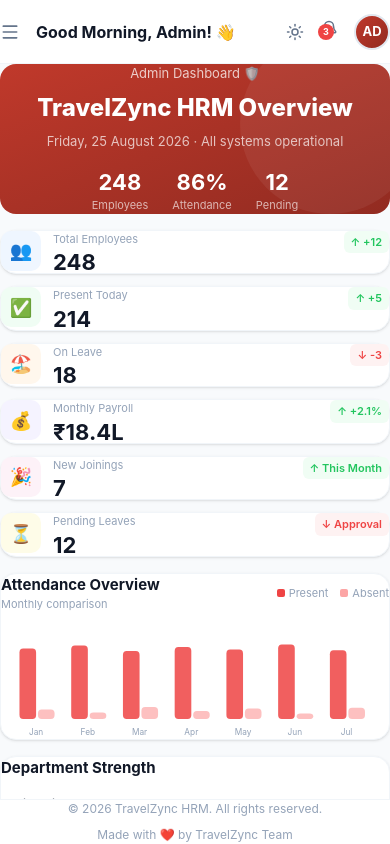
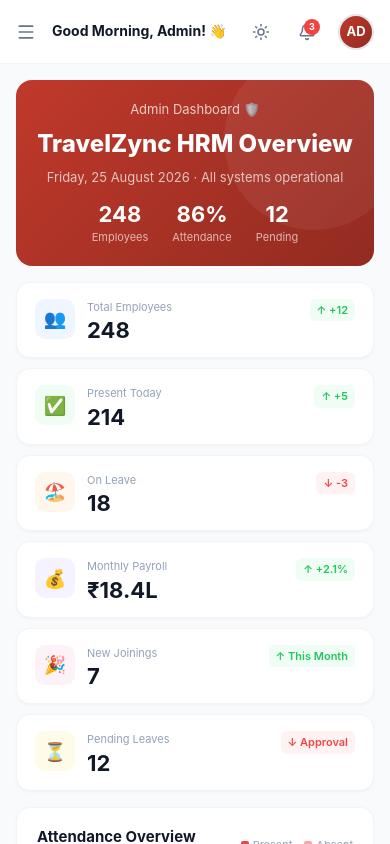
Before and after one commit to Travelzync/Travelzync-HRM-Frontend, a React (Vite) app: page /admin/dashboard in a window 390 px wide. Built offline with nearby package versions, Linux system fonts and the light colour scheme; sample sign-in values are in the browser's storage; the HTML template or start-up script is replaced by a standard one.

Commit message:
updated responsive design

```diff
--- a/src/components/AdminHeader.jsx
+++ b/src/components/AdminHeader.jsx
@@ -5,51 +5,59 @@
   const greeting = hour < 12 ? 'Good Morning' : hour < 17 ? 'Good Afternoon' : 'Good Evening'
 
   return (
-    <header className="h-16 bg-white border-b border-[#f1f5f9] flex items-center px-4 md:px-6 gap-4 shrink-0">
-      <button
-        onClick={onMenuClick}
-        className="lg:hidden p-1.5 hover:bg-slate-100 rounded-lg cursor-pointer text-[#64748b]"
-        style={{ background: 'none', border: 'none' }}
-      >
+    <header style={{
+      height: 64, background: '#fff',
+      borderBottom: '1px solid #f1f5f9',
+      display: 'flex', alignItems: 'center',
+      padding: '0 24px', gap: 16, flexShrink: 0,
+    }} className="responsive-header">
+      <button onClick={onMenuClick} className="lg:hidden" style={{ background: 'none', border: 'none', cursor: 'pointer', color: '#64748b' }}>
         <Menu size={20} />
       </button>
 
-      {/* Greeting */}
-      <div className="flex-1 min-w-0">
-        <p style={{ fontSize: 16, fontWeight: 700, color: '#111827', lineHeight: 1 }}>
+      <div style={{ flex: 1, minWidth: 0 }}>
+        <p style={{ fontSize: 16, fontWeight: 700, color: '#111827', lineHeight: 1.2 }} className="responsive-header-greeting truncate">
           {greeting}, Admin! 👋
         </p>
-        <p className="hidden sm:block text-[12px] text-[#94a3b8] mt-1 truncate">
-          Welcome to TravelZync HRM Admin Panel.
-        </p>
+        <p style={{ fontSize: 12, color: '#94a3b8', marginTop: 3 }} className="responsive-header-greeting-sub">Welcome to TravelZync HRM Admin Panel.</p>
       </div>
 
-      {/* Search Bar - hidden on mobile, visible on md and up */}
-      <div className="hidden md:flex items-center gap-2 bg-[#f8fafc] border border-[#e2e8f0] rounded-lg px-3 py-1.5 w-[220px]">
+      <div style={{
+        display: 'flex', alignItems: 'center', gap: 8,
+        background: '#f8fafc', border: '1px solid #e2e8f0',
+        borderRadius: 8, padding: '7px 12px', width: 220,
+      }} className="responsive-header-search">
         <Search size={14} color="#94a3b8" />
-        <input
-          placeholder="Search anything..."
-          style={{ border: 'none', background: 'none', outline: 'none', fontSize: 13, color: '#374151', flex: 1 }}
-        />
-        <span className="text-[10px] text-[#94a3b8] bg-[#e2e8f0] rounded px-1.5 py-0.5">Ctrl+K</span>
+        <input placeholder="Search anything..." style={{
+          border: 'none', background: 'none', outline: 'none',
+          fontSize: 13, color: '#374151', flex: 1,
+        }} />
+        <span style={{ fontSize: 10, color: '#94a3b8', background: '#e2e8f0', borderRadius: 4, padding: '2px 5px' }}>Ctrl+K</span>
       </div>
 
-      {/* Icons */}
-      <button className="p-1.5 hover:bg-slate-100 rounded-lg cursor-pointer text-[#64748b]" style={{ background: 'none', border: 'none' }}>
+      <button style={{ background: 'none', border: 'none', cursor: 'pointer', color: '#64748b', padding: 6 }}>
         <Sun size={18} />
       </button>
 
-      <div className="relative">
-        <button className="p-1.5 hover:bg-slate-100 rounded-lg cursor-pointer text-[#64748b]" style={{ background: 'none', border: 'none' }}>
+      <div style={{ position: 'relative' }}>
+        <button style={{ background: 'none', border: 'none', cursor: 'pointer', color: '#64748b', padding: 6 }}>
           <Bell size={18} />
         </button>
-        <span className="absolute top-1 right-1 w-4 h-4 rounded-full bg-[#ef4444] color-[#fff] text-[9px] font-bold flex items-center justify-center text-white">
-          3
-        </span>
+        <span style={{
+          position: 'absolute', top: 2, right: 2,
+          width: 16, height: 16, borderRadius: '50%',
+          background: '#ef4444', color: '#fff',
+          fontSize: 9, fontWeight: 700,
+          display: 'flex', alignItems: 'center', justifyContent: 'center',
+        }}>3</span>
       </div>
 
-      {/* Avatar */}
-      <div className="w-9 h-9 rounded-full bg-gradient-to-br from-[#c0392b] to-[#922b21] flex items-center justify-center cursor-pointer border-2 border-[#e2e8f0] shrink-0">
+      <div style={{
+        width: 36, height: 36, borderRadius: '50%',
+        background: 'linear-gradient(135deg, #c0392b, #922b21)',
+        display: 'flex', alignItems: 'center', justifyContent: 'center',
+        cursor: 'pointer', border: '2px solid #e2e8f0',
+      }}>
         <span style={{ color: '#fff', fontSize: 13, fontWeight: 700 }}>AD</span>
       </div>
     </header>
--- a/src/index.css
+++ b/src/index.css
@@ -14,3 +14,139 @@
 .hide-scroll::-webkit-scrollbar {
   display: none;
 }
+
+/* ── Mobile & Tablet Responsive Overrides (max-width: 1024px) ── */
+@media (max-width: 1024px) {
+  /* Main layouts */
+  .responsive-layout-wrapper {
+    display: block !important;
+  }
+
+  .responsive-layout-container {
+    display: flex !important;
+    flex-direction: column !important;
+    align-items: stretch !important;
+    gap: 16px !important;
+  }
+
+  .responsive-layout-main {
+    padding: 16px !important;
+  }
+
+  .responsive-right-column {
+    width: 100% !important;
+  }
+
+  /* Layout Header */
+  .responsive-header {
+    padding: 0 16px !important;
+  }
+
+  .responsive-header-search {
+    display: none !important;
+  }
+
+  .responsive-header-greeting-sub {
+    display: none !important;
+  }
+
+  /* Layout Footer */
+  .responsive-footer {
+    padding: 12px 16px !important;
+    flex-direction: column !important;
+    gap: 8px !important;
+    text-align: center !important;
+  }
+
+  /* Hero Banners */
+  .responsive-hero-banner {
+    flex-direction: column !important;
+    align-items: center !important;
+    text-align: center !important;
+    gap: 16px !important;
+    padding: 20px !important;
+  }
+
+  .responsive-hero-actions {
+    flex-wrap: wrap !important;
+    justify-content: center !important;
+    width: 100% !important;
+  }
+
+  /* Stat Grids */
+  .responsive-stats-grid-4 {
+    grid-template-columns: repeat(2, minmax(0, 1fr)) !important;
+    gap: 10px !important;
+  }
+
+  .responsive-stats-grid-3 {
+    grid-template-columns: repeat(2, minmax(0, 1fr)) !important;
+    gap: 10px !important;
+  }
+
+  /* Inner Content Grids */
+  .responsive-double-grid {
+    grid-template-columns: minmax(0, 1fr) !important;
+    gap: 16px !important;
+  }
+
+  .responsive-triple-grid {
+    grid-template-columns: minmax(0, 1fr) !important;
+    gap: 16px !important;
+  }
+
+  /* Table responsiveness wrapper */
+  .responsive-table-wrapper {
+    overflow-x: auto !important;
+    width: 100% !important;
+  }
+
+  /* Leave Request container */
+  .responsive-leave-item {
+    flex-direction: column !important;
+    align-items: flex-start !important;
+    gap: 10px !important;
+  }
+
+  /* Header Greeting */
+  .responsive-header-greeting {
+    font-size: 14px !important;
+  }
+
+  /* Prevent SVGs from expanding grid columns */
+  .responsive-layout-main svg {
+    max-width: 100% !important;
+  }
+}
+
+@media (max-width: 640px) {
+  .responsive-stats-grid-4 {
+    grid-template-columns: minmax(0, 1fr) !important;
+  }
+
+  .responsive-stats-grid-3 {
+    grid-template-columns: minmax(0, 1fr) !important;
+  }
+
+  .responsive-triple-grid {
+    grid-template-columns: minmax(0, 1fr) !important;
+  }
+
+  /* Quick actions grid on mobile */
+  .responsive-quick-actions-grid {
+    grid-template-columns: repeat(2, minmax(0, 1fr)) !important;
+  }
+
+  /* Donut chart wrap on mobile */
+  .responsive-donut-chart {
+    flex-direction: column !important;
+    gap: 16px !important;
+    align-items: center !important;
+  }
+}
+
+@media (min-width: 640px) and (max-width: 1024px) {
+  .responsive-triple-grid {
+    grid-template-columns: repeat(2, minmax(0, 1fr)) !important;
+  }
+}
--- a/src/layouts/AdminLayout.jsx
+++ b/src/layouts/AdminLayout.jsx
@@ -7,14 +7,18 @@
   const [sidebarOpen, setSidebarOpen] = useState(false)
 
   return (
-    <div style={{ display: 'flex', height: '100vh', overflow: 'hidden', background: '#f8fafc' }}>
+    <div style={{ display: 'flex', height: '100vh', overflow: 'hidden', background: '#f8fafc' }} className="responsive-layout-wrapper">
       <AdminSidebar isOpen={sidebarOpen} onClose={() => setSidebarOpen(false)} />
       <div style={{ flex: 1, display: 'flex', flexDirection: 'column', minWidth: 0, overflow: 'hidden' }}>
         <AdminHeader onMenuClick={() => setSidebarOpen(true)} />
-        <main className="flex-1 overflow-y-auto p-4 sm:p-6">
+        <main style={{ flex: 1, overflowY: 'auto', padding: 24 }} className="responsive-layout-main">
           <Outlet />
         </main>
-        <footer className="px-4 py-3 md:px-6 bg-white border-t border-[#f1f5f9] flex flex-col sm:flex-row gap-2 items-center justify-between text-center text-[12px] text-[#94a3b8]">
+        <footer style={{
+          padding: '12px 24px', borderTop: '1px solid #f1f5f9',
+          display: 'flex', justifyContent: 'space-between', alignItems: 'center',
+          background: '#fff', fontSize: 12, color: '#94a3b8',
+        }} className="responsive-footer">
           <span>© 2026 TravelZync HRM. All rights reserved.</span>
           <span>Made with ❤️ by TravelZync Team</span>
         </footer>
--- a/src/pages/admin/Dashboard.jsx
+++ b/src/pages/admin/Dashboard.jsx
@@ -48,14 +48,14 @@
   Rejected: { color: '#ef4444', bg: '#fef2f2' },
 }
 
-function Card({ children, className = '', style = {} }) {
+function Card({ children, style = {} }) {
   return (
-    <div
-      className={`bg-white rounded-2xl border border-[#f1f5f9] shadow-sm ${className}`}
-      style={style}
-    >
-      {children}
-    </div>
+    <div style={{
+      background: '#fff', borderRadius: 14,
+      border: '1px solid #f1f5f9',
+      boxShadow: '0 1px 3px rgba(0,0,0,0.04)',
+      ...style,
+    }}>{children}</div>
   )
 }
 
@@ -85,20 +85,25 @@
 
 export default function Dashboard() {
   return (
-    <div className="flex flex-col xl:flex-row gap-5 items-start w-full">
+    <div style={{ display: 'flex', gap: 20, alignItems: 'flex-start' }} className="responsive-layout-container">
 
       {/* ── Main Column ── */}
-      <div className="flex-1 min-w-0 flex flex-col gap-4 w-full">
+      <div style={{ flex: 1, minWidth: 0, display: 'flex', flexDirection: 'column', gap: 16 }}>
 
         {/* Hero Banner */}
-        <div className="bg-gradient-to-br from-[#c0392b] to-[#922b21] rounded-2xl p-6 sm:p-7 flex flex-col sm:flex-row justify-between items-center gap-5 relative overflow-hidden w-full">
+        <div style={{
+          background: 'linear-gradient(135deg, #c0392b 0%, #922b21 100%)',
+          borderRadius: 16, padding: '24px 28px',
+          display: 'flex', alignItems: 'center', justifyContent: 'space-between',
+          position: 'relative', overflow: 'hidden',
+        }} className="responsive-hero-banner">
           <div style={{ position: 'absolute', right: -30, top: -30, width: 180, height: 180, borderRadius: '50%', background: 'rgba(255,255,255,0.06)' }} />
-          <div className="text-center sm:text-left z-10">
+          <div>
             <p style={{ color: 'rgba(255,255,255,0.75)', fontSize: 13, marginBottom: 6 }}>Admin Dashboard 🛡️</p>
             <h2 style={{ color: '#fff', fontSize: 24, fontWeight: 800, marginBottom: 6 }}>TravelZync HRM Overview</h2>
             <p style={{ color: 'rgba(255,255,255,0.7)', fontSize: 13 }}>Friday, 25 August 2026 · All systems operational</p>
           </div>
-          <div className="flex gap-6 sm:gap-8 justify-center z-10 shrink-0">
+          <div style={{ display: 'flex', gap: 24, flexShrink: 0 }} className="responsive-hero-actions">
             {[{ v: '248', l: 'Employees' }, { v: '86%', l: 'Attendance' }, { v: '12', l: 'Pending' }].map(({ v, l }) => (
               <div key={l} style={{ textAlign: 'center' }}>
                 <p style={{ color: '#fff', fontSize: 22, fontWeight: 700, lineHeight: 1 }}>{v}</p>
@@ -109,9 +114,9 @@
         </div>
 
         {/* Stat Cards */}
-        <div className="grid grid-cols-1 sm:grid-cols-2 lg:grid-cols-3 gap-3 w-full">
+        <div style={{ display: 'grid', gridTemplateColumns: 'repeat(3, 1fr)', gap: 12 }} className="responsive-stats-grid-3">
           {statCards.map(({ label, value, change, up, icon, color, bg }) => (
-            <Card key={label} className="p-4 sm:p-5">
+            <Card key={label} style={{ padding: '16px 18px' }}>
               <div style={{ display: 'flex', alignItems: 'flex-start', justifyContent: 'space-between' }}>
                 <div style={{ display: 'flex', alignItems: 'flex-start', gap: 12 }}>
                   <div style={{ width: 40, height: 40, borderRadius: 10, background: bg, display: 'flex', alignItems: 'center', justifyContent: 'center', fontSize: 18, flexShrink: 0 }}>
@@ -131,8 +136,8 @@
         </div>
 
         {/* Attendance Chart + Dept Breakdown */}
-        <div className="grid grid-cols-1 lg:grid-cols-[1.4fr_1fr] gap-4 w-full">
-          <Card className="p-5">
+        <div style={{ display: 'grid', gridTemplateColumns: '1.4fr 1fr', gap: 16 }} className="responsive-double-grid">
+          <Card style={{ padding: '18px 20px' }}>
             <div style={{ display: 'flex', justifyContent: 'space-between', alignItems: 'center', marginBottom: 16 }}>
               <div>
                 <p style={{ fontSize: 15, fontWeight: 700, color: '#111827' }}>Attendance Overview</p>
@@ -146,7 +151,7 @@
             <BarChart />
           </Card>
 
-          <Card className="p-5">
+          <Card style={{ padding: '18px 20px' }}>
             <p style={{ fontSize: 15, fontWeight: 700, color: '#111827', marginBottom: 16 }}>Department Strength</p>
             <div style={{ display: 'flex', flexDirection: 'column', gap: 12 }}>
               {deptData.map(({ name, count, pct }) => (
@@ -165,13 +170,13 @@
         </div>
 
         {/* Recent Employees Table */}
-        <Card className="p-5">
+        <Card style={{ padding: '18px 20px' }}>
           <div style={{ display: 'flex', justifyContent: 'space-between', alignItems: 'center', marginBottom: 16 }}>
             <p style={{ fontSize: 15, fontWeight: 700, color: '#111827' }}>Recent Employees</p>
             <span style={{ fontSize: 12, color: '#ef4444', cursor: 'pointer' }}>View All</span>
           </div>
-          <div className="overflow-x-auto w-full">
-            <table style={{ width: '100%', minWidth: '500px', borderCollapse: 'collapse' }}>
+          <div className="responsive-table-wrapper">
+            <table style={{ width: '100%', borderCollapse: 'collapse' }}>
               <thead>
                 <tr style={{ borderBottom: '1px solid #f1f5f9' }}>
                   {['Employee', 'Role', 'Department', 'Joined', 'Status'].map(h => (
@@ -206,24 +211,21 @@
         </Card>
 
         {/* Leave Requests */}
-        <Card className="p-5">
+        <Card style={{ padding: '18px 20px' }}>
           <div style={{ display: 'flex', justifyContent: 'space-between', alignItems: 'center', marginBottom: 16 }}>
             <p style={{ fontSize: 15, fontWeight: 700, color: '#111827' }}>Leave Requests</p>
             <span style={{ fontSize: 12, color: '#ef4444', cursor: 'pointer' }}>View All</span>
           </div>
           <div style={{ display: 'flex', flexDirection: 'column', gap: 10 }}>
             {leaveRequests.map(({ name, type, days, date, status }) => (
-              <div key={name + type} className="flex flex-col sm:flex-row sm:items-center gap-3 p-3 bg-[#f8fafc] rounded-xl justify-between">
-                <div style={{ display: 'flex', alignItems: 'center', gap: 12 }}>
+              <div key={name + type} style={{ display: 'flex', alignItems: 'center', gap: 12, padding: '10px 12px', background: '#f8fafc', borderRadius: 10 }} className="responsive-leave-item">
                 <div style={{ width: 32, height: 32, borderRadius: '50%', background: 'linear-gradient(135deg, #ef4444, #c0392b)', display: 'flex', alignItems: 'center', justifyContent: 'center', flexShrink: 0 }}>
                   <span style={{ color: '#fff', fontSize: 11, fontWeight: 700 }}>{name.split(' ').map(n => n[0]).join('')}</span>
                 </div>
-                  <div>
+                <div style={{ flex: 1 }}>
                   <p style={{ fontSize: 13, fontWeight: 600, color: '#111827' }}>{name} <span style={{ fontWeight: 400, color: '#6b7280' }}>· {type}</span></p>
                   <p style={{ fontSize: 11, color: '#94a3b8', marginTop: 2 }}>{days} · {date}</p>
                 </div>
-                </div>
-                <div className="flex items-center gap-3 self-end sm:self-center">
                 <span style={{ fontSize: 11, fontWeight: 600, color: statusStyle[status].color, background: statusStyle[status].bg, padding: '3px 8px', borderRadius: 6 }}>
                   {status}
                 </span>
@@ -234,17 +236,16 @@
                   </div>
                 )}
               </div>
-              </div>
             ))}
           </div>
         </Card>
       </div>
 
       {/* ── Right Column ── */}
-      <div className="w-full xl:w-[260px] shrink-0 flex flex-col gap-4">
+      <div style={{ width: 260, flexShrink: 0, display: 'flex', flexDirection: 'column', gap: 16 }} className="responsive-right-column">
 
         {/* Quick Stats */}
-        <Card className="p-5">
+        <Card style={{ padding: '18px 20px' }}>
           <p style={{ fontSize: 14, fontWeight: 700, color: '#111827', marginBottom: 14 }}>Today's Summary</p>
           {[
             { label: 'Check-ins', value: '214', color: '#22c55e' },
@@ -264,7 +265,7 @@
         </Card>
 
         {/* Recent Activity */}
-        <Card className="p-5">
+        <Card style={{ padding: '18px 20px' }}>
           <div style={{ display: 'flex', justifyContent: 'space-between', alignItems: 'center', marginBottom: 14 }}>
             <p style={{ fontSize: 14, fontWeight: 700, color: '#111827' }}>Recent Activity</p>
             <span style={{ fontSize: 12, color: '#ef4444', cursor: 'pointer' }}>View All</span>
@@ -285,7 +286,7 @@
         </Card>
 
         {/* Upcoming Holidays */}
-        <Card className="p-5">
+        <Card style={{ padding: '18px 20px' }}>
           <p style={{ fontSize: 14, fontWeight: 700, color: '#111827', marginBottom: 14 }}>Upcoming Holidays</p>
           {[
             { name: 'ONAM', date: '25 Aug 2026', days: '17 days' },
```
Also changed, not shown: src/components/EmployeeHeader.jsx (+37 -25 lines), src/layouts/EmployeeLayout.jsx (+7 -3 lines), src/pages/employee/Overview.jsx (+32 -25 lines). Lines whose indentation alone changed are shown as unchanged.
